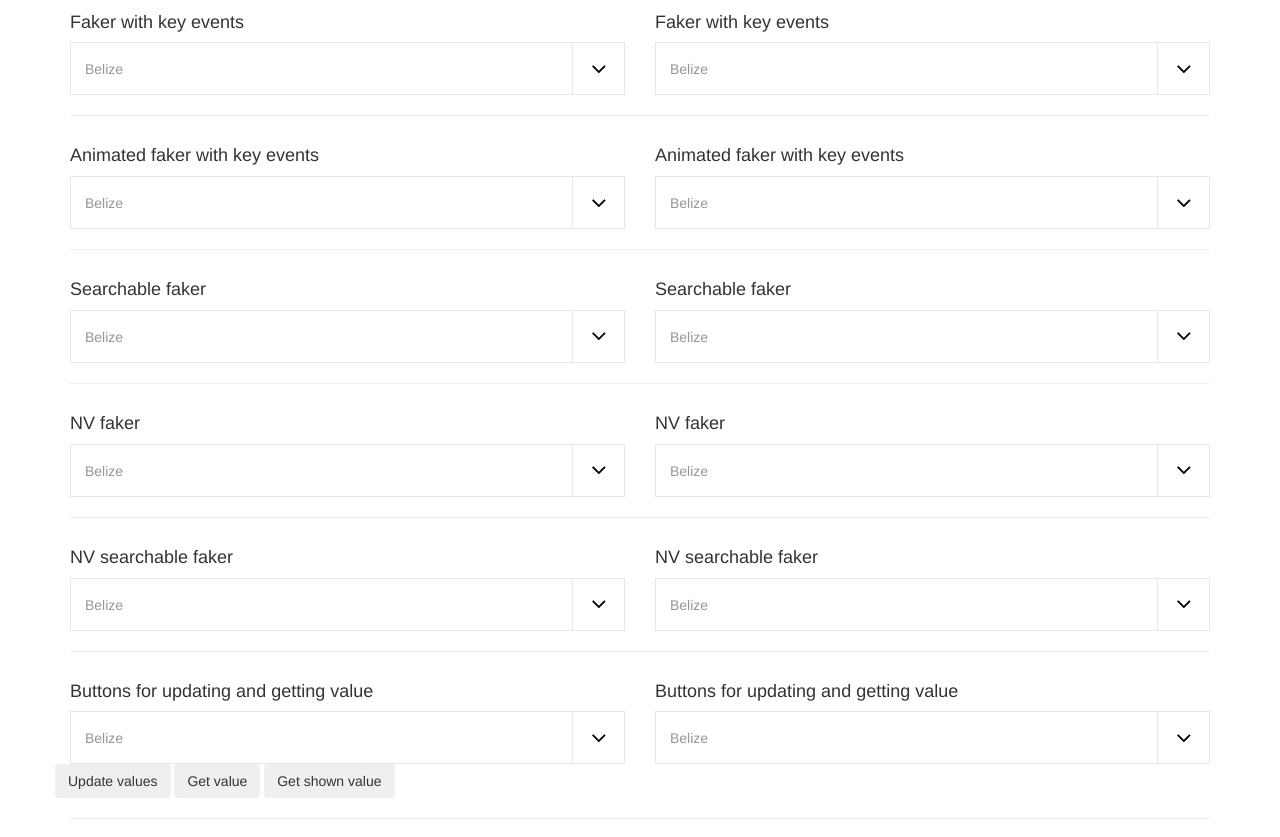
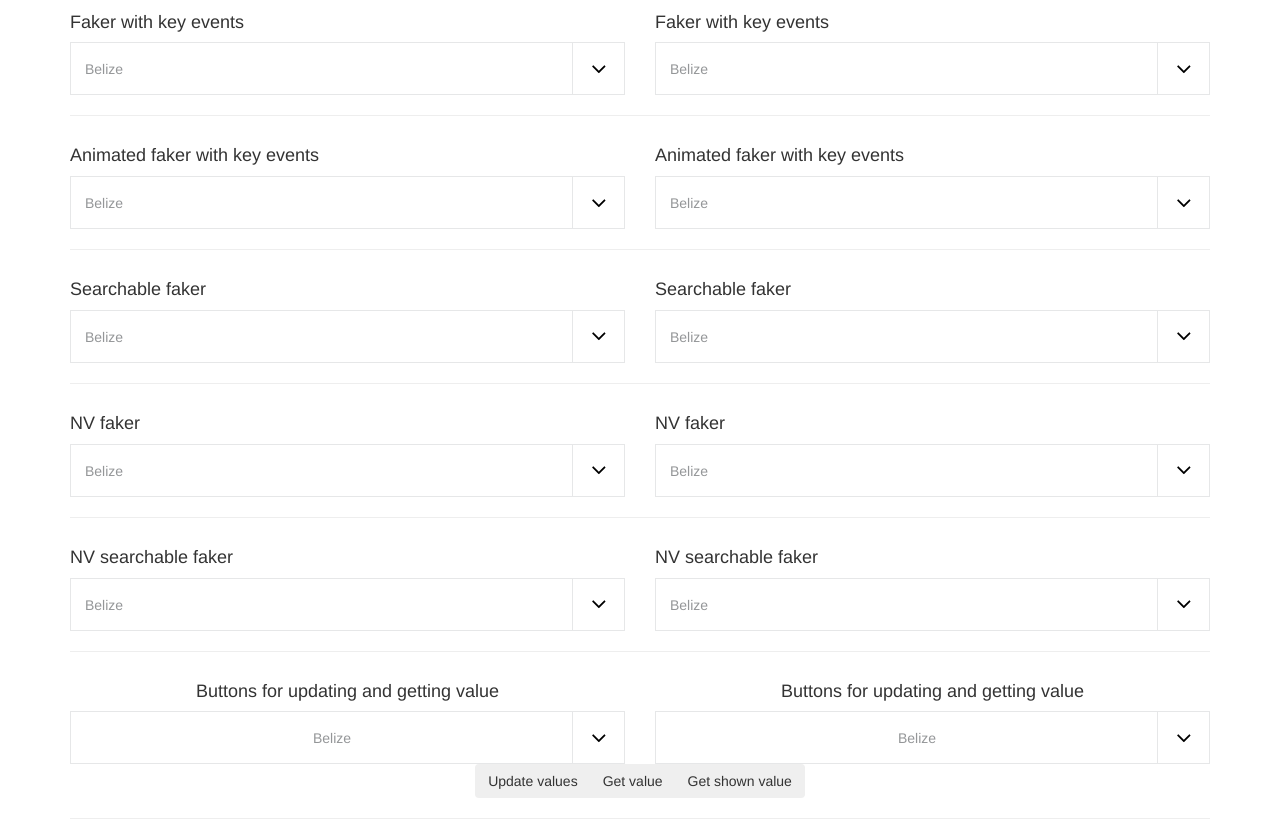
Before and after one commit to SpectoIT/specto-faker, a website: page index.html in a window 1280 px wide. Shown: the part 475-1312 px from the top of the page. Drawn offline with nearby package versions, Linux system fonts and the light colour scheme.

Commit message:
index.html examples

```diff
--- a/index.html
+++ b/index.html
@@ -146,7 +146,7 @@
 
 
 		<!-- UPDATE VALUES AND GET VALUE BUTTONS -->
-		<div class="row">
+		<div class="row text-center">
 			<form>
 				<div class="col-sm-6">
 					<h4>Buttons for updating and getting value</h4>
@@ -158,9 +158,11 @@
 				</div>
 			</form>
 
-			<button class="btn" id="upd">Update values</button>
-			<button class="btn" id="getVal">Get value</button>
-			<button class="btn" id="getHumanVal">Get shown value</button>
+			<div class="btn-group">
+				<button class="btn" id="upd">Update values</button>
+				<button class="btn" id="getVal">Get value</button>
+				<button class="btn" id="getHumanVal">Get shown value</button>
+			</div>
 		</div>
 		<hr />
 
```
